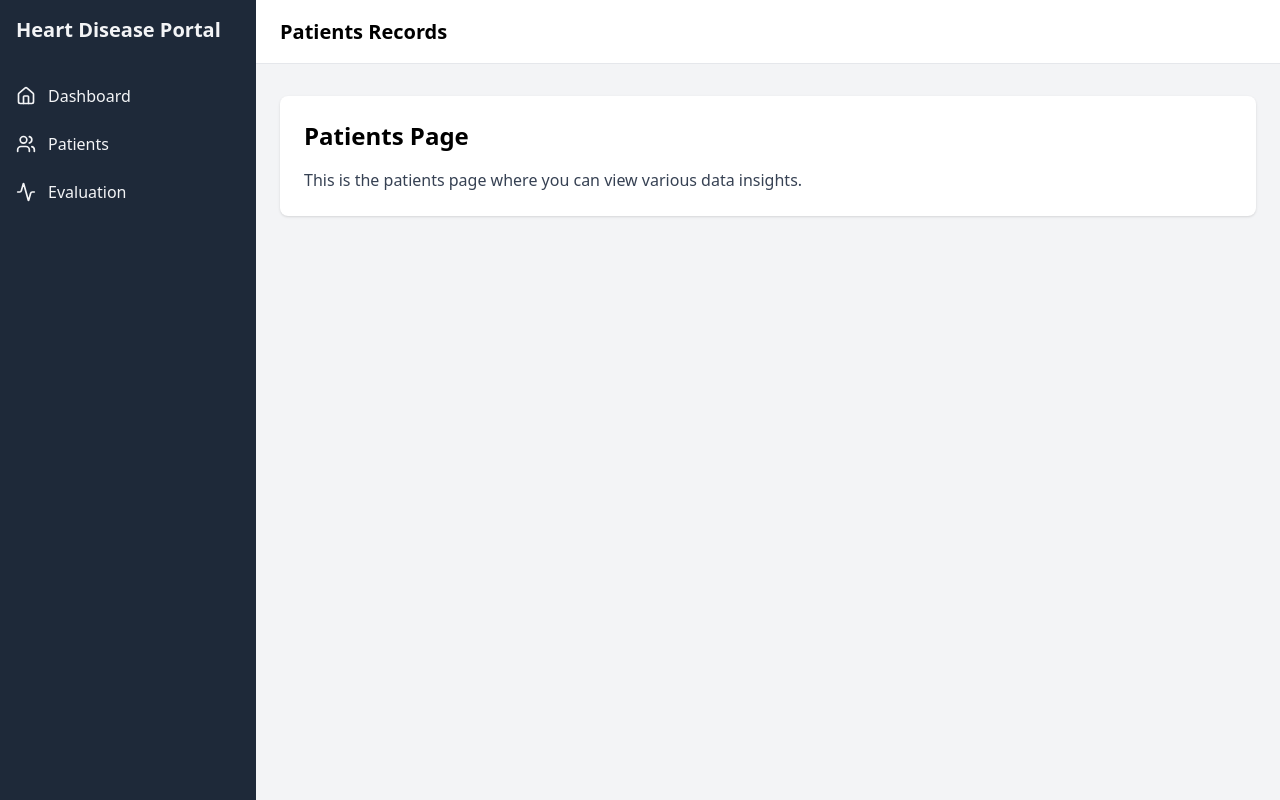
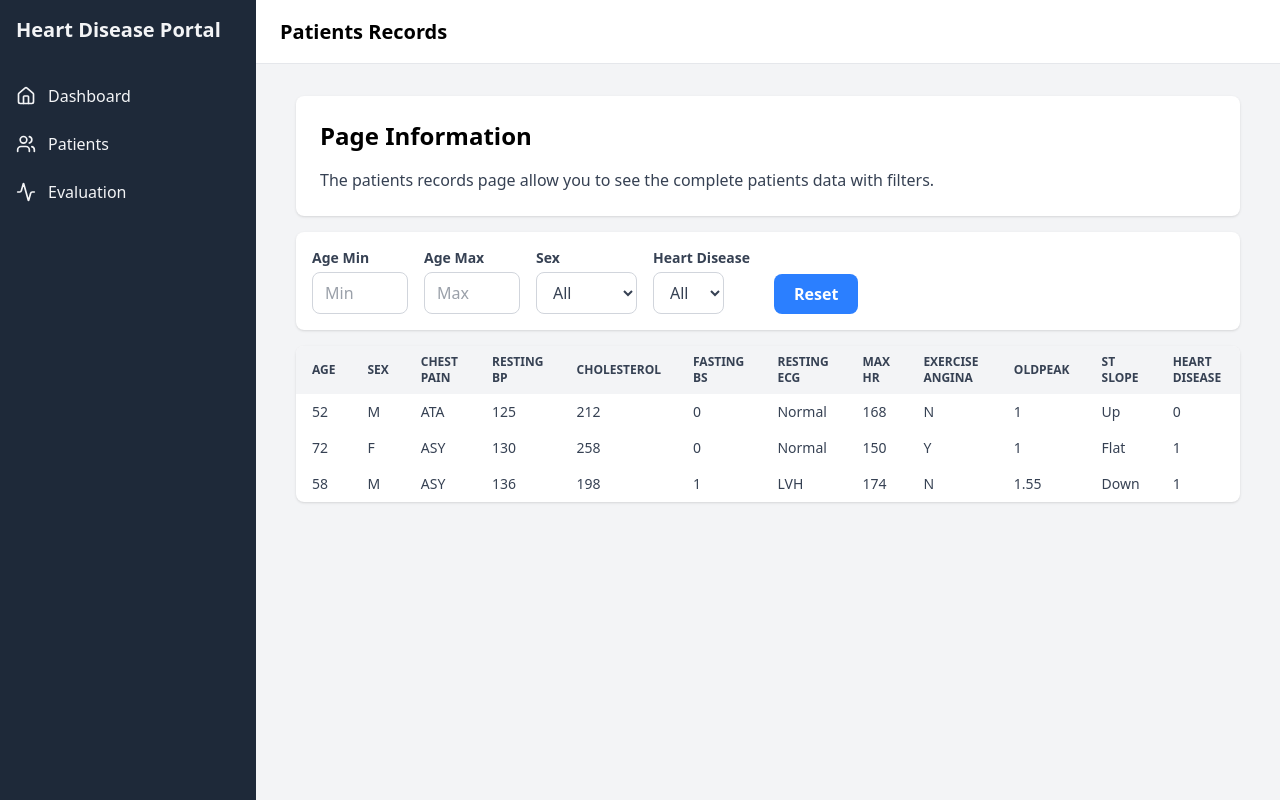
Before and after one commit to najikadri/heart-disease-prediction, a React (Vite) app in the folder frontend/: page /patients in a window 1280 px wide. Built offline with nearby package versions, Linux system fonts and the light colour scheme.

Commit message:
Add PatientTable and PatientTableWithFilters components with filtering functionality

```diff
--- /dev/null
+++ b/frontend/src/components/PatientTable.tsx
@@ -0,0 +1,64 @@
+// src/components/PatientTable.tsx
+
+import React from "react";
+import type { Patient } from "../types/Patient";
+
+type PatientTableProps = {
+  patients: Patient[];
+};
+
+const columns: { key: keyof Patient; label: string }[] = [
+  { key: "Age", label: "Age" },
+  { key: "Sex", label: "Sex" },
+  { key: "ChestPainType", label: "Chest Pain" },
+  { key: "RestingBP", label: "Resting BP" },
+  { key: "Cholesterol", label: "Cholesterol" },
+  { key: "FastingBS", label: "Fasting BS" },
+  { key: "RestingECG", label: "Resting ECG" },
+  { key: "MaxHR", label: "Max HR" },
+  { key: "ExerciseAngina", label: "Exercise Angina" },
+  { key: "Oldpeak", label: "Oldpeak" },
+  { key: "ST_Slope", label: "ST Slope" },
+  { key: "HeartDisease", label: "Heart Disease" },
+];
+
+const PatientTable: React.FC<PatientTableProps> = ({ patients }) => {
+  return (
+    <div className="overflow-x-auto rounded-lg shadow bg-white">
+      <table className="min-w-full border-collapse">
+        <thead className="bg-gray-100">
+          <tr>
+            {columns.map(col => (
+              <th
+                key={col.key}
+                className="px-4 py-2 text-xs font-semibold text-left text-gray-700 uppercase"
+              >
+                {col.label}
+              </th>
+            ))}
+          </tr>
+        </thead>
+        <tbody>
+          {patients.map((patient, idx) => (
+            <tr key={idx} className="hover:bg-gray-50">
+              {columns.map(col => (
+                <td key={col.key} className="px-4 py-2 text-sm text-gray-700">
+                  {patient[col.key]}
+                </td>
+              ))}
+            </tr>
+          ))}
+          {patients.length === 0 && (
+            <tr>
+              <td colSpan={columns.length} className="px-4 py-8 text-center text-gray-400">
+                No data found.
+              </td>
+            </tr>
+          )}
+        </tbody>
+      </table>
+    </div>
+  );
+};
+
+export default PatientTable;
--- /dev/null
+++ b/frontend/src/components/PatientTableWithFilters.tsx
@@ -0,0 +1,99 @@
+import { useState } from "react";
+import type { Patient } from "../types/Patient";
+import PatientTable from "./PatientTable";
+
+type Props = {
+  patients: Patient[];
+};
+
+function PatientTableWithFilters({ patients }: Props) {
+  // Filter states
+  const [ageMin, setAgeMin] = useState<number | "">("");
+  const [ageMax, setAgeMax] = useState<number | "">("");
+  const [sex, setSex] = useState<"" | "M" | "F">("");
+  const [heartDisease, setHeartDisease] = useState<"" | 0 | 1>("");
+
+  // Filtering logic
+  const filtered = patients.filter((p) => {
+    if (ageMin !== "" && p.Age < Number(ageMin)) return false;
+    if (ageMax !== "" && p.Age > Number(ageMax)) return false;
+    if (sex !== "" && p.Sex !== sex) return false;
+    if (heartDisease !== "" && p.HeartDisease !== heartDisease) return false;
+    return true;
+  });
+
+  return (
+    <div>
+      {/* Filter bar */}
+      <div className="flex flex-wrap gap-4 items-end mb-4 p-4 rounded-lg bg-white shadow">
+        {/* Age Min */}
+        <div>
+          <label className="block text-sm font-semibold text-gray-700 mb-1">Age Min</label>
+          <input
+            type="number"
+            min={0}
+            value={ageMin}
+            onChange={(e) => setAgeMin(e.target.value === "" ? "" : Number(e.target.value))}
+            className="border border-gray-300 rounded-lg px-3 py-2 w-24 text-gray-700 focus:outline-none focus:ring-2 focus:ring-blue-400 focus:border-blue-400 transition"
+            placeholder="Min"
+          />
+        </div>
+        {/* Age Max */}
+        <div>
+          <label className="block text-sm font-semibold text-gray-700 mb-1">Age Max</label>
+          <input
+            type="number"
+            min={0}
+            value={ageMax}
+            onChange={(e) => setAgeMax(e.target.value === "" ? "" : Number(e.target.value))}
+            className="border border-gray-300 rounded-lg px-3 py-2 w-24 text-gray-700 focus:outline-none focus:ring-2 focus:ring-blue-400 focus:border-blue-400 transition"
+            placeholder="Max"
+          />
+        </div>
+        {/* Sex */}
+        <div>
+          <label className="block text-sm font-semibold text-gray-700 mb-1">Sex</label>
+          <select
+            value={sex}
+            onChange={(e) => setSex(e.target.value as "" | "M" | "F")}
+            className="border border-gray-300 rounded-lg px-3 py-2 text-gray-700 focus:outline-none focus:ring-2 focus:ring-blue-400 focus:border-blue-400 transition"
+          >
+            <option value="">All</option>
+            <option value="M">Male</option>
+            <option value="F">Female</option>
+          </select>
+        </div>
+        {/* Heart Disease */}
+        <div>
+          <label className="block text-sm font-semibold text-gray-700 mb-1">Heart Disease</label>
+          <select
+            value={heartDisease}
+            onChange={(e) => {
+              const val = e.target.value;
+              setHeartDisease(val === "" ? "" : Number(val) as 0 | 1);
+            }}
+            className="border border-gray-300 rounded-lg px-3 py-2 text-gray-700 focus:outline-none focus:ring-2 focus:ring-blue-400 focus:border-blue-400 transition"
+          >
+            <option value="">All</option>
+            <option value="1">Yes</option>
+            <option value="0">No</option>
+          </select>
+        </div>
+        {/* Reset Filters */}
+        <button
+          onClick={() => {
+            setAgeMin(""); setAgeMax(""); setSex(""); setHeartDisease("");
+          }}
+          className="ml-2 px-5 py-2 rounded-lg bg-blue-500 text-white font-semibold hover:bg-blue-600 transition cursor-pointer"
+          style={{ minWidth: "80px" }}
+        >
+          Reset
+        </button>
+      </div>
+
+      <PatientTable patients={filtered} />
+    </div>
+  );
+}
+
+export default PatientTableWithFilters;
--- a/frontend/src/pages/dashboard/PatientsPage.tsx
+++ b/frontend/src/pages/dashboard/PatientsPage.tsx
@@ -1,8 +1,61 @@
 import Card from "../../components/Card"
+import PatientTableWithFilters from "../../components/PatientTableWithFilters";
+import type { Patient } from "../../types/Patient";
+
+// Suppose you load your patient data (from API or static import)
+const dummies: Patient[] = [
+  {
+    Age: 52,
+    Sex: "M",
+    ChestPainType: "ATA",
+    RestingBP: 125,
+    Cholesterol: 212,
+    FastingBS: 0,
+    RestingECG: "Normal",
+    MaxHR: 168,
+    ExerciseAngina: "N",
+    Oldpeak: 1.0,
+    ST_Slope: "Up",
+    HeartDisease: 0
+  },
+  {
+    Age: 72,
+    Sex: "F",
+    ChestPainType: "ASY",
+    RestingBP: 130,
+    Cholesterol: 258,
+    FastingBS: 0,
+    RestingECG: "Normal",
+    MaxHR: 150,
+    ExerciseAngina: "Y",
+    Oldpeak: 1.0,
+    ST_Slope: "Flat",
+    HeartDisease: 1
+  },
+  {
+    Age: 58,
+    Sex: "M",
+    ChestPainType: "ASY",
+    RestingBP: 136,
+    Cholesterol: 198,
+    FastingBS: 1,
+    RestingECG: "LVH",
+    MaxHR: 174,
+    ExerciseAngina: "N",
+    Oldpeak: 1.55,
+    ST_Slope: "Down",
+    HeartDisease: 1
+  },
+  // ...more patients
+];
 
 function PatientsPage() {
   return (
-    <Card title="Patients Page" description="This is the patients page where you can view various data insights." />
+    <div className="flex flex-col gap-4 px-4">
+      <Card title="Page Information"
+        description="The patients records page allow you to see the complete patients data with filters." />
+      <PatientTableWithFilters patients={dummies} />
+    </div>
   );
 }
 
--- /dev/null
+++ b/frontend/src/types/Patient.ts
@@ -0,0 +1,14 @@
+export type Patient = {
+  Age: number;
+  Sex: "M" | "F";
+  ChestPainType: "ATA" | "NAP" | "ASY" | "TA";
+  RestingBP: number;
+  Cholesterol: number;
+  FastingBS: 0 | 1;
+  RestingECG: "Normal" | "ST" | "LVH";
+  MaxHR: number;
+  ExerciseAngina: "Y" | "N";
+  Oldpeak: number;
+  ST_Slope: "Up" | "Flat" | "Down";
+  HeartDisease: 0 | 1;
+};
```
